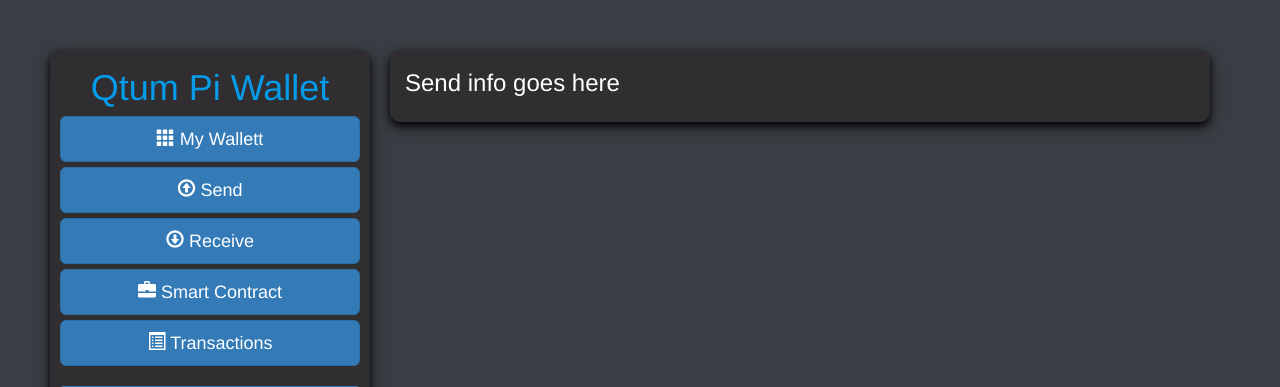
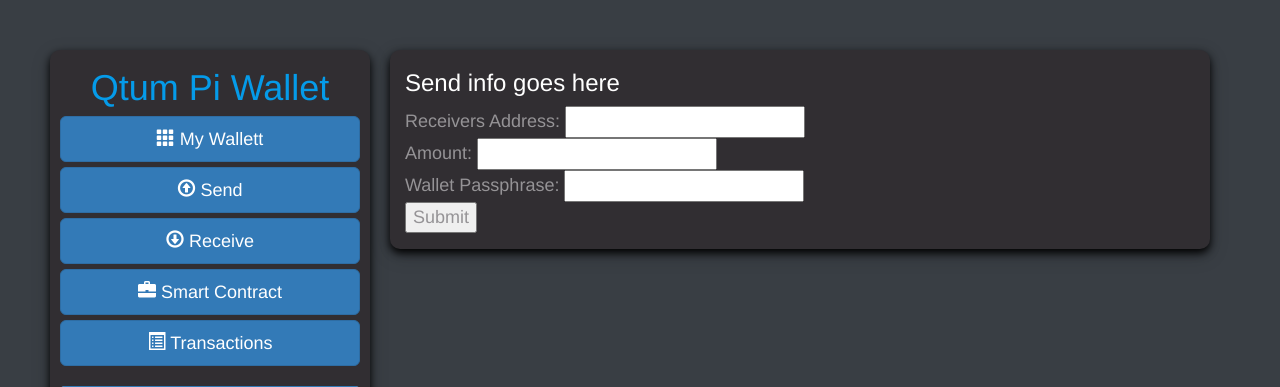
Before and after one commit to SSUgaya/qtum-ui, a Flask app: template templates/send.html in a window 1280 px wide. Shown: the top 387 px of the page. Run offline with Flask 2, Linux system fonts and the light colour scheme; the template is opened without the code that fills it, so the values that code supplies are empty; some libraries are stand-ins or nearby versions.

Commit message:
Started work on the wallet Send function

```diff
--- a/app.py
+++ b/app.py
@@ -1,6 +1,8 @@
-from flask import Flask, render_template
+from flask import Flask, render_template, request
 import json
 import os
+import subprocess
+
 
 app = Flask(__name__)
 
@@ -40,6 +42,22 @@
 def contract():
     return render_template('contract.html', info_output=get_info(), stake_output=get_stake(), stake_time=get_time())
 
+@app.route('/send_qtum', methods=['POST'])
+def send_qtum():
+    address = request.form['qtumAddress']
+    amount = request.form['qtumAmount']
+    passwd = request.form['qtumPass']
+    passwd_time = '60'
+    unlock = ['/home/pi/qtum-wallet/bin/qtum-cli', 'walletpassphrase']
+    unlock.append(passwd)
+    unlock.append(passwd_time)
+    subprocess.run(unlock)
+    command = ['/home/pi/qtum-wallet/bin/qtum-cli', 'sendtoaddress']
+    command.append(address)
+    command.append(amount)
+    process = subprocess.Popen(command, stdout=subprocess.PIPE,stdin=subprocess.PIPE)
+    (out,err) = process.communicate()
+    return out
 
 if __name__ == '__main__':
     app.run(debug=True, host='0.0.0.0')
--- a/templates/send.html
+++ b/templates/send.html
@@ -4,6 +4,12 @@
 <div class="main">
   <div class="wallet col-md-12 col-sm-12">
     <h3>Send info goes here</h3>
+    <form action="{{ url_for('send_qtum') }}" method="post">
+    Receivers Address: <input type="text" name="qtumAddress"><br>
+    Amount: <input type="number" name="qtumAmount"><br>
+    Wallet Passphrase: <input type="password" name="qtumPass"><br>
+    <input type="submit" value="Submit">
+</form>
     </div>
 </div>
 {% endblock %}
```
